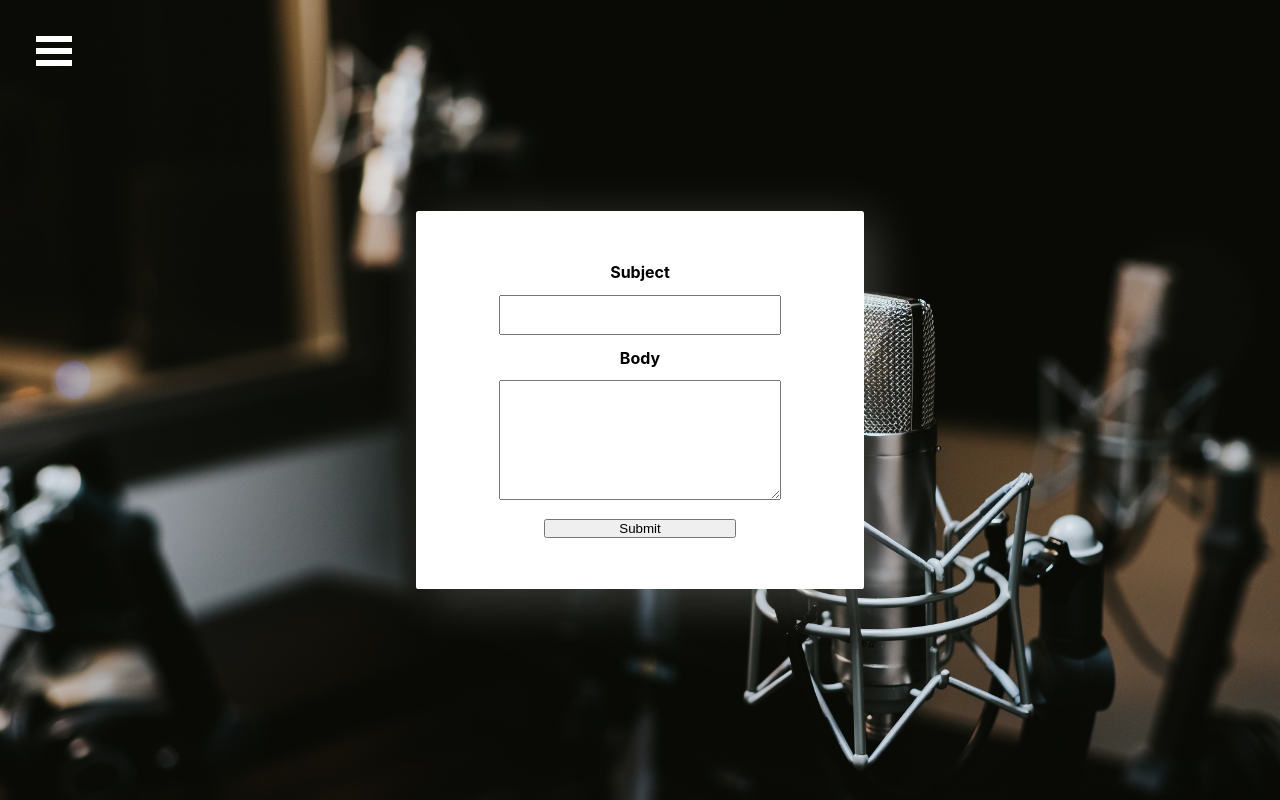
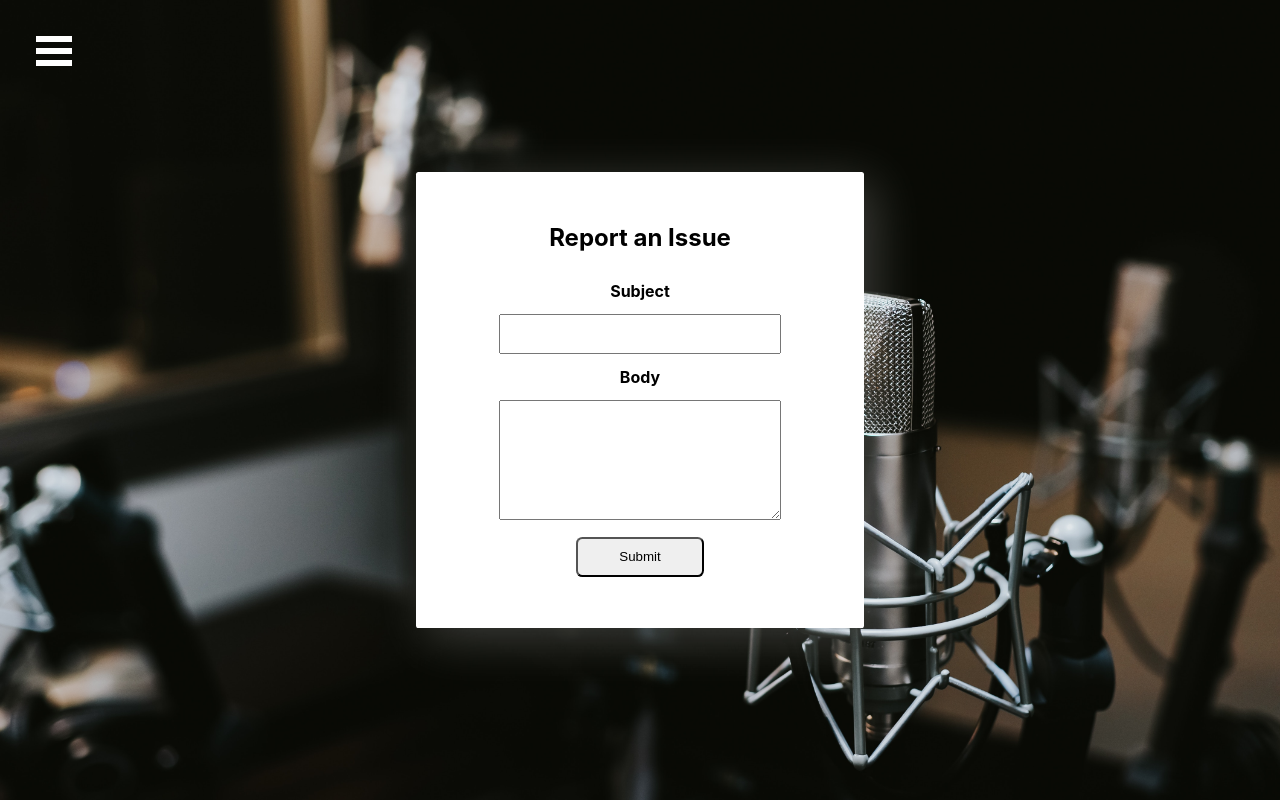
Before and after one commit to kgeorge24/CourtStScheduer, a React (Create React App) app: page /help in a window 1280 px wide. Built offline with nearby package versions, Linux system fonts and the light colour scheme; no server answers; sample sign-in values are in the browser's storage.

Commit message:
updated help page

```diff
--- a/src/App.css
+++ b/src/App.css
@@ -504,14 +504,20 @@ Note: Beware of modifying this element as it can break the animations - you shou
   width: 22vw;
   height: 5vh;
   margin: 1vw;
+  font-size: 1.4vw;
+  text-align: center;
 }
 
 .textarea {
   width: 22vw;
   height: 15vh;
   margin: 1vw;
+  font-size: 1.3vw;
+  padding: .5vw;
 }
 
 .submit {
-  width: 15vw;
+  width: 10vw;
+  height: 5vh;
+  border-radius: .5vw;
 }
--- a/src/components/Help.js
+++ b/src/components/Help.js
@@ -6,13 +6,17 @@ export default class Help extends Component {
             <div className='form-container'>
             <div className='form'>
                 <form className='help-form'>
+                    <h2>Report an Issue
+                        <br></br>
+                        <br></br>
+                    </h2>
                     <h4>Subject</h4>
                     <input type='text' name='subject' className='input'/>
                     <br></br>
                     <h4>Body</h4>
                     <textarea type='text' name='body' className='textarea'/>
                     <br></br>
-                    <input type='submit' className='submit'/>
+                   <button className='submit'>Submit</button>
                 </form>
             </div>
             </div>
```
